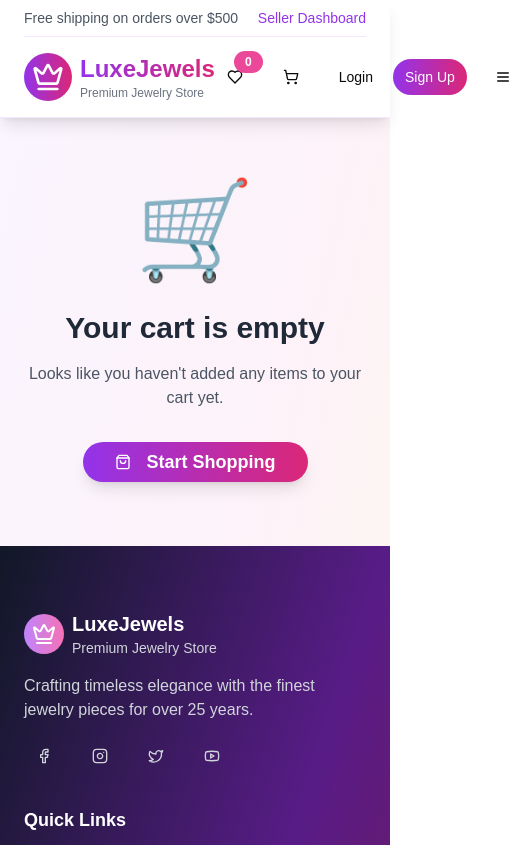
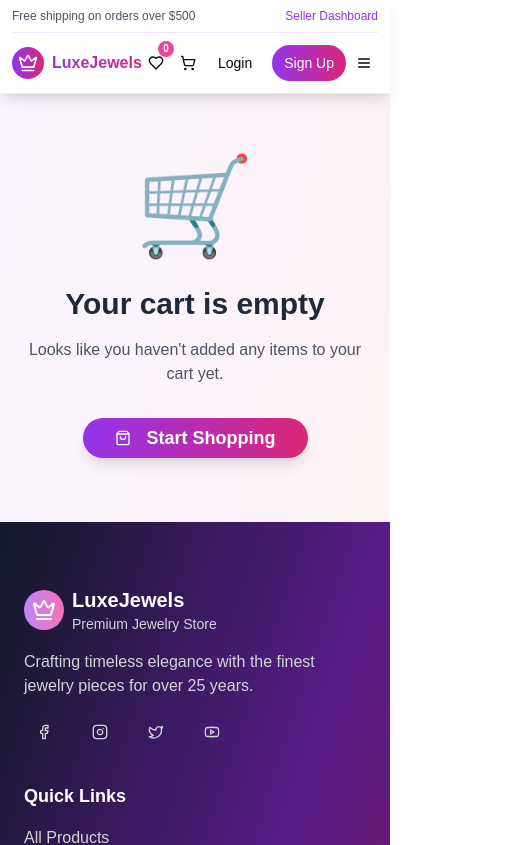
Before and after one commit to CyberTycoon/luxeJewels, a Next.js app: page /cart in a window 390 px wide. Shown: the top 845 px of the page, 523 px wide, since content can reach past the window. Built offline with nearby package versions, Linux system fonts and the light colour scheme.

Commit message:
responsive navbar

```diff
--- a/app/components/header.tsx
+++ b/app/components/header.tsx
@@ -1,12 +1,11 @@
 "use client"
 
 import { useState, useEffect } from "react"
-import Link from "next/link"
 import { Button } from "@/components/ui/button"
-import { Input } from "@/components/ui/input"
 import { Badge } from "@/components/ui/badge"
 import { DropdownMenu, DropdownMenuContent, DropdownMenuItem, DropdownMenuTrigger } from "@/components/ui/dropdown-menu"
 import { ShoppingCart, User, Heart, Menu, Crown, Sparkles, LogOut, Settings, Package } from "lucide-react"
+import Link from "next/link"
 
 interface CartItem {
   quantity?: number;
@@ -78,39 +77,39 @@ export function Header() {
   const wishlistItemCount = wishlist.length
 
   return (
-    <header className="sticky top-0 z-50 bg-white/95 backdrop-blur-md shadow-lg border-b border-purple-100">
-      <div className="container mx-auto px-6">
+    <header className="sticky top-0 z-50 bg-white/95 backdrop-blur-md shadow-lg border-b border-purple-100 w-full">
+      <div className="w-full px-3 sm:px-4 lg:px-6">
         {/* Top Bar */}
-        <div className="flex items-center justify-between py-2 text-sm border-b border-purple-100">
-          <div className="flex items-center space-x-4 text-gray-600">
-            <span>Free shipping on orders over $500</span>
+        <div className="flex items-center justify-between py-2 text-sm border-b border-purple-100 w-full">
+          <div className="flex items-center space-x-2 sm:space-x-4 text-gray-600 flex-1 min-w-0">
+            <span className="text-xs sm:text-sm truncate">Free shipping on orders over $500</span>
             <span className="hidden md:inline">•</span>
-            <span className="hidden md:inline">30-day returns</span>
+            <span className="hidden md:inline text-xs sm:text-sm whitespace-nowrap">30-day returns</span>
           </div>
-          <div className="flex items-center space-x-4">
-            <Link href="/admin" className="text-purple-600 hover:text-purple-800 font-medium">
+          <div className="flex items-center flex-shrink-0">
+            <button className="text-purple-600 hover:text-purple-800 font-medium text-xs sm:text-sm whitespace-nowrap">
               Seller Dashboard
-            </Link>
+            </button>
           </div>
         </div>
 
         {/* Main Header */}
-        <div className="flex items-center justify-between py-4">
+        <div className="flex items-center justify-between py-3 sm:py-4 w-full">
           {/* Logo */}
-          <Link href="/" className="flex items-center space-x-2">
-            <div className="bg-gradient-to-r from-purple-600 to-pink-600 p-2 rounded-full">
-              <Crown className="h-8 w-8 text-white" />
+          <div className="flex items-center space-x-2 flex-shrink-0">
+            <div className="bg-gradient-to-r from-purple-600 to-pink-600 p-1.5 sm:p-2 rounded-full">
+              <Crown className="h-5 w-5 sm:h-6 sm:w-6 lg:h-8 lg:w-8 text-white" />
             </div>
-            <div>
-              <h1 className="text-2xl font-bold bg-gradient-to-r from-purple-600 to-pink-600 bg-clip-text text-transparent">
+            <div className="min-w-0">
+              <h1 className="text-base sm:text-lg lg:text-2xl font-bold bg-gradient-to-r from-purple-600 to-pink-600 bg-clip-text text-transparent truncate">
                 LuxeJewels
               </h1>
-              <p className="text-xs text-gray-500">Premium Jewelry Store</p>
+              <p className="text-xs text-gray-500 hidden sm:block truncate">Premium Jewelry Store</p>
             </div>
-          </Link>
+          </div>
 
-          {/* Navigation */}
-          <nav className="hidden lg:flex items-center space-x-8">
+          {/* Navigation - Hidden on mobile */}
+          <nav className="hidden lg:flex items-center space-x-6 xl:space-x-8 flex-1 justify-center px-4">
             <Link href="/products" className="text-gray-700 hover:text-purple-600 font-medium transition-colors">
               All Products
             </Link>
@@ -148,24 +147,24 @@ export function Header() {
           </nav>
 
           {/* Actions */}
-          <div className="flex items-center space-x-4">
+          <div className="flex items-center space-x-1 sm:space-x-2 lg:space-x-3 flex-shrink-0">
             {/* Wishlist */}
-            <Link href='/wishlist'>
-              <Button variant="ghost" size="sm" className="relative">
-                <Heart className="h-5 w-5" />
-                <Badge className="absolute -top-2 -right-2 bg-pink-500 text-white text-xs">{wishlistItemCount}</Badge>
-              </Button>
-            </Link>
+            <Button variant="ghost" size="sm" className="relative p-1.5 sm:p-2">
+              <Heart className="h-4 w-4 sm:h-5 sm:w-5" />
+              <Badge className="absolute -top-1 -right-1 sm:-top-2 sm:-right-2 bg-pink-500 text-white min-w-[16px] h-[16px] sm:min-w-[18px] sm:h-[18px] flex items-center justify-center p-0 text-[10px] sm:text-xs">
+                {wishlistItemCount}
+              </Badge>
+            </Button>
 
             {/* Cart */}
-            <Link href="/cart">
-              <Button variant="ghost" size="sm" className="relative">
-                <ShoppingCart className="h-5 w-5" />
-                {cartItemCount > 0 && (
-                  <Badge className="absolute -top-2 -right-2 bg-purple-500 text-white text-xs">{cartItemCount}</Badge>
-                )}
-              </Button>
-            </Link>
+            <Button variant="ghost" size="sm" className="relative p-1.5 sm:p-2">
+              <ShoppingCart className="h-4 w-4 sm:h-5 sm:w-5" />
+              {cartItemCount > 0 && (
+                <Badge className="absolute -top-1 -right-1 sm:-top-2 sm:-right-2 bg-purple-500 text-white min-w-[16px] h-[16px] sm:min-w-[18px] sm:h-[18px] flex items-center justify-center p-0 text-[10px] sm:text-xs">
+                  {cartItemCount}
+                </Badge>
+              )}
+            </Button>
 
             {/* User Menu */}
             {user ? (
@@ -218,15 +217,15 @@ export function Header() {
             )}
 
             {/* Mobile Menu */}
-            <Button variant="ghost" size="sm" className="lg:hidden" onClick={() => setIsMenuOpen(!isMenuOpen)}>
-              <Menu className="h-5 w-5" />
+            <Button variant="ghost" size="sm" className="lg:hidden p-1.5 sm:p-2" onClick={() => setIsMenuOpen(!isMenuOpen)}>
+              <Menu className="h-4 w-4 sm:h-5 sm:w-5" />
             </Button>
           </div>
         </div>
 
         {/* Mobile Menu */}
         {isMenuOpen && (
-          <div className="lg:hidden py-4 border-t border-purple-100">
+          <div className="lg:hidden py-4 border-t border-purple-100 w-full">
             <nav className="flex flex-col space-y-4">
               <Link href="/products" className="text-gray-700 hover:text-purple-600 font-medium">
                 All Products
--- a/app/page.tsx
+++ b/app/page.tsx
@@ -312,7 +312,7 @@ export default function HomePage() {
                         SALE
                       </Badge>
                     )}
-                    <div className="absolute top-4 right-4 opacity-0 group-hover:opacity-100 transition-opacity duration-300">
+                    <div className="absolute top-4 right-4 transition-opacity duration-300">
                       <Button
                         onClick={() => {
                           addToWishlist(product)
--- a/app/products/page.tsx
+++ b/app/products/page.tsx
@@ -430,7 +430,7 @@ export default function ProductsPage() {
                           SALE
                         </Badge>
                       )}
-                      <div className="absolute top-4 right-4 opacity-0 group-hover:opacity-100 transition-opacity duration-300">
+                      <div className="absolute top-4 right-4 transition-opacity duration-300">
                         <Button onClick={() => addToWishlist(product)} size="sm" variant="secondary" className="rounded-full p-2 bg-white/90 hover:bg-white">
                           <Heart className="h-4 w-4" />
                         </Button>
```
